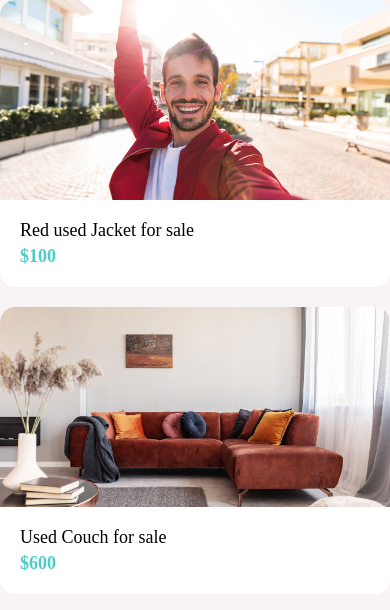
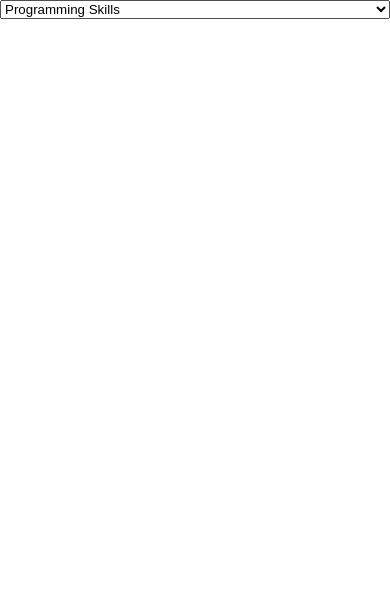
Before and after one commit to codecamp-prem/SecondHand, a React Native app: screen / in a window 390 px wide. Shown: the top 610 px of the page. Built offline with nearby package versions, Linux system fonts and the light colour scheme.

Commit message:
Input components like picker

```diff
--- a/App.js
+++ b/App.js
@@ -1,5 +1,5 @@
 //import { StatusBar } from "expo-status-bar";
-import { Platform, View } from "react-native";
+import { Platform, Switch, Text, TextInput, View } from "react-native";
 import WelcomeScreen from "./app/screens/WelcomeScreen";
 import ViewImageScreen from "./app/screens/ViewImageScreen";
 import { MaterialCommunityIcons } from "@expo/vector-icons";
@@ -14,7 +14,23 @@ import Icon from "./app/components/Icon";
 import ListItem from "./app/components/ListItem";
 import AccountScreen from "./app/screens/AccountScreen";
 import ListingScreen from "./app/screens/ListingScreen";
+import { useState } from "react";
+import AppTextInput from "./app/components/AppTextInput";
+import AppNativePicker from "./app/components/AppNativePicker";
 
+const selectOptions = [
+  { label: "Programming Skills", value: "" },
+  { label: "System Design", value: "system_design" },
+  { label: "Database Design", value: "database_design" },
+  { label: "React", value: "react" },
+  { label: "React Native", value: "react_native" },
+  { label: "Rust", value: "rust" },
+  { label: "Mathematics", value: "mathematics" },
+];
 export default function App() {
-  return <ListingScreen />;
+  return (
+    <Screen>
+      <AppNativePicker selectOptions={selectOptions} />
+    </Screen>
+  );
 }
--- /dev/null
+++ b/app/components/AppNativePicker.js
@@ -0,0 +1,26 @@
+import React, { useState } from "react";
+import { View } from "react-native";
+//import { MaterialCommunityIcons } from "@expo/vector-icons";
+import { Picker } from "@react-native-picker/picker";
+
+function AppNativePicker({ selectOptions }) {
+  const [selectedOption, setSelectedOption] = useState(selectOptions[0].value);
+  return (
+    <View>
+      <Picker
+        selectedValue={selectedOption}
+        onValueChange={(itemValue, itemIndex) => setSelectedOption(itemValue)}
+      >
+        {selectOptions.map((option) => (
+          <Picker.Item
+            key={option.value}
+            label={option.label}
+            value={option.value}
+          />
+        ))}
+        {/* <Picker.Item label="Java" value="java" /> */}
+      </Picker>
+    </View>
+  );
+}
+export default AppNativePicker;
--- a/app/components/AppText.js
+++ b/app/components/AppText.js
@@ -1,14 +1,10 @@
 import React from "react";
-import { Platform, StyleSheet, Text } from "react-native";
+import { Text } from "react-native";
+
+import defaultStyles from "../config/styles";
 
 function AppText({ children, style }) {
-  return <Text style={[styles.text, style]}>{children}</Text>;
+  return <Text style={[defaultStyles.text, style]}>{children}</Text>;
 }
 
-const styles = StyleSheet.create({
-  text: {
-    fontSize: 18,
-    fontFamily: Platform.OS == "android" ? "Roboto" : "Avenir",
-  },
-});
 export default AppText;
--- /dev/null
+++ b/app/components/AppTextInput.js
@@ -0,0 +1,36 @@
+import React from "react";
+import { StyleSheet, TextInput, View } from "react-native";
+import { MaterialCommunityIcons } from "@expo/vector-icons";
+
+import defaultStyles from "../config/styles";
+
+function AppTextInput({ icon, ...otherProps }) {
+  return (
+    <View style={styles.container}>
+      {icon && (
+        <MaterialCommunityIcons
+          name={icon}
+          size={20}
+          color={defaultStyles.colors.medium}
+          style={styles.icon}
+        />
+      )}
+      <TextInput style={defaultStyles.text} {...otherProps} />
+    </View>
+  );
+}
+
+const styles = StyleSheet.create({
+  container: {
+    backgroundColor: defaultStyles.colors.light,
+    borderRadius: 25,
+    flexDirection: "row",
+    width: "100%",
+    padding: 15,
+    marginVertical: 10,
+  },
+  icon: {
+    marginRight: 10,
+  },
+});
+export default AppTextInput;
--- a/app/config/colors.js
+++ b/app/config/colors.js
@@ -6,4 +6,5 @@ export default {
   medium: "#6e6969",
   light: "#f8f4f4",
   danger: "#ff5252",
+  dark: "#0c0c0c",
 };
--- /dev/null
+++ b/app/config/styles.js
@@ -0,0 +1,11 @@
+import { Platform } from "react-native";
+import colors from "./colors";
+
+export default {
+  colors,
+  text: {
+    fontSize: 18,
+    fontFamily: Platform.OS == "android" ? "Roboto" : "Avenir",
+    color: colors.dark,
+  },
+};
--- a/package.json
+++ b/package.json
@@ -18,7 +18,8 @@
     "react-dom": "18.2.0",
     "react-native": "0.72.4",
     "react-native-gesture-handler": "~2.12.0",
-    "react-native-web": "~0.19.6"
+    "react-native-web": "~0.19.6",
+    "@react-native-picker/picker": "2.4.10"
   },
   "devDependencies": {
     "@babel/core": "^7.20.0"
```
Also changed, not shown: 1 other file (tests, documents, lock files or other folders).
